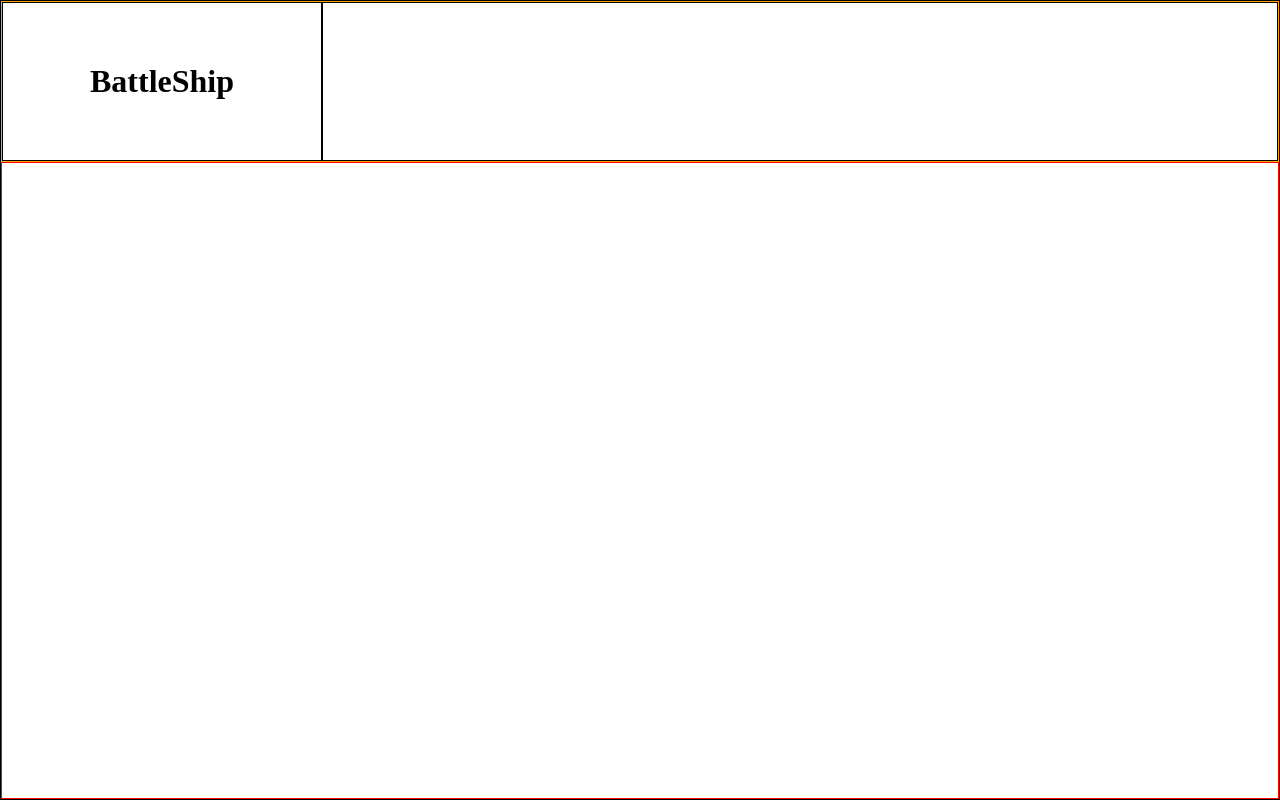
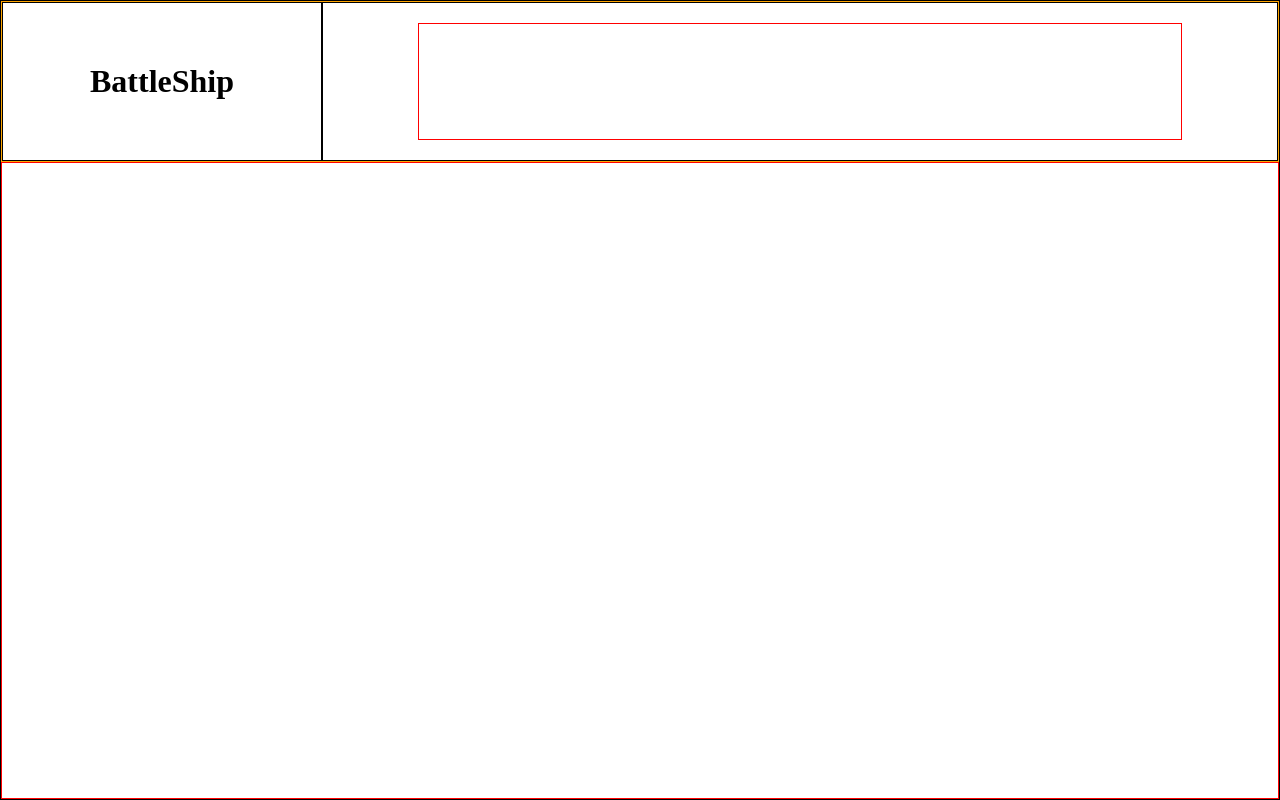
Before and after one commit to tomason182/battleship, a website built with webpack: page src/index.html in a window 1280 px wide. Built offline with nearby package versions, Linux system fonts and the light colour scheme.

Commit message:
add message container

```diff
--- a/src/index.html
+++ b/src/index.html
@@ -9,7 +9,9 @@
     <div class="main-container">
         <div class="header">
             <div class="title"><h1>BattleShip</h1></div>
-            <div class="message"></div>
+            <div class="displayer">
+                <div class="message"></div>
+            </div>
         </div>
         <div class="game-container">
             <div class="left board"></div>
--- a/src/style.css
+++ b/src/style.css
@@ -31,9 +31,18 @@ body {
    margin: 0;
 }
 
+.displayer {
+    border: 1px solid black;
+    display: flex;
+    justify-content: center;
+    align-items: center;
+    flex: 3;
+}
+
 .message {
-    border: 1px solid black;
-    flex: 3;
+    border: 1px solid red;
+    width: 80%;
+    height: 75%;
 }
 
 .game-container {
```
